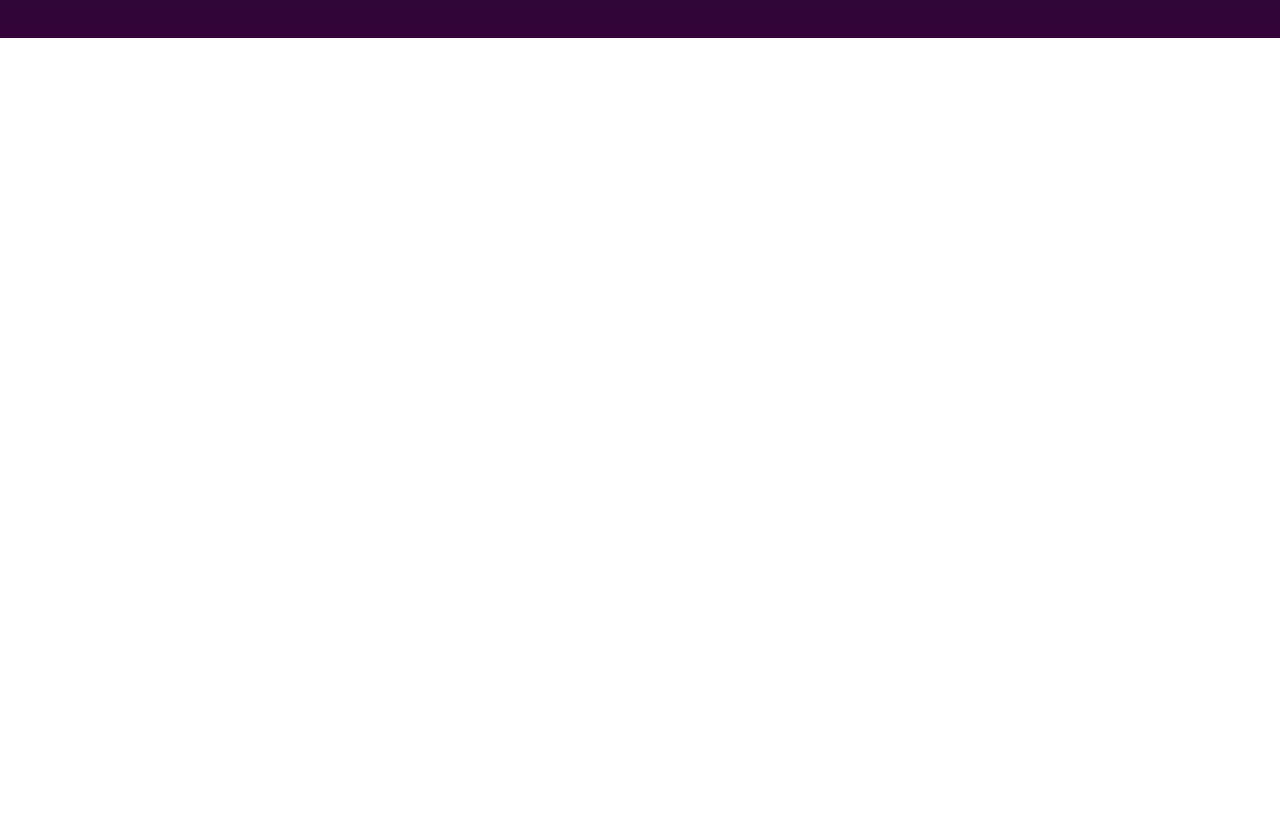
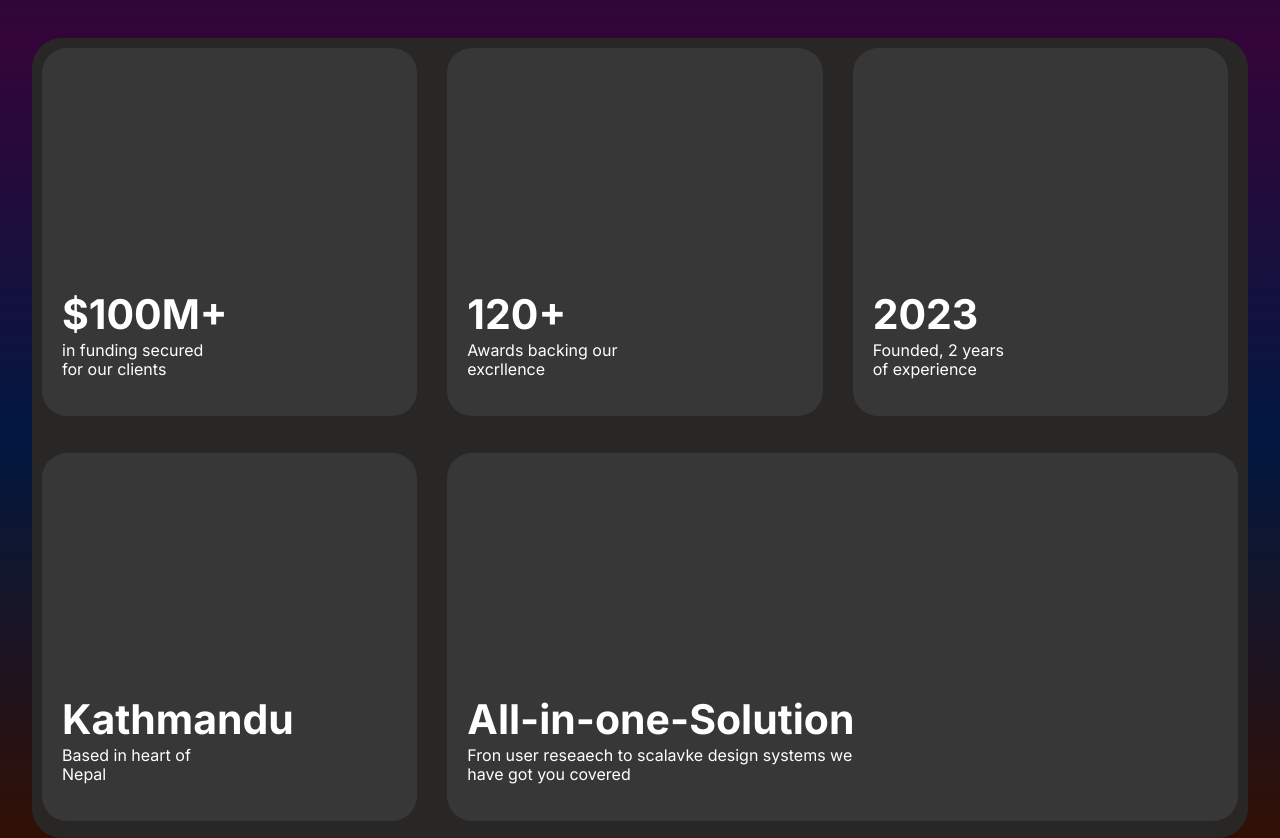
Before and after one commit to rajyadav63/Krea8ix, a website: page index.html in a window 1280 px wide. Shown: the part 1522-2360 px from the top of the page. Before the commit the page ends 1855 px from the top, so only its background shows below. Drawn offline with nearby package versions, Linux system fonts and the light colour scheme.

Commit message:
page3 style added

```diff
--- a/style.css
+++ b/style.css
@@ -217,7 +217,7 @@ nav button:hover {
 #page2 {
   height: 100vh;
   width: 100%;
-   background: linear-gradient(to bottom, #311004, #021841, #340438);
+  background: linear-gradient(to bottom, #311004, #021841, #340438);
   position: relative;
   display: flex;
   justify-content: center;
@@ -238,3 +238,63 @@ nav button:hover {
   width: 100%;
   object-fit: cover;
 }
+
+#page3 {
+  height: 100vh;
+  width: 100%;
+  background: linear-gradient(to bottom, #340438, #021841, #311004);
+  display: flex;
+  justify-content: center;
+  align-items: center;
+}
+#page3 .grid {
+  border-radius: 30px;
+  height: 100vh;
+  width: 95%;
+  background-color: #292725;
+  display: grid;
+  grid-template-columns: repeat(3, 1fr);
+  grid-template-rows: repeat(2, 1fr);
+  gap: 10px;
+}
+.grid-box {
+  background-color: #383737;
+  height: 46vh;
+  border-radius: 25px;
+  margin: 10px;
+}
+.box4 {
+  grid-column: 1 / span 1;
+}
+.box5 {
+  grid-column: 2 / span 3;
+}
+
+.box1,
+.box2,
+.box3,
+.box4,
+.box5 {
+  padding: 20px;
+  position: relative;
+}
+.grid-box:hover {
+  background-color: #2b2c2c;
+  cursor: pointer;
+}
+.grid-box h1,
+p {
+  position: absolute;
+  bottom: 10%;
+}
+.grid-box h1 {
+  margin-bottom: 5vh;
+  font-size: 3.2vw;
+}
+.grid-box p {
+  line-height: 2.4vh;
+  max-width: 40%;
+}
+.box5 p {
+  max-width: 50%;
+}
```
